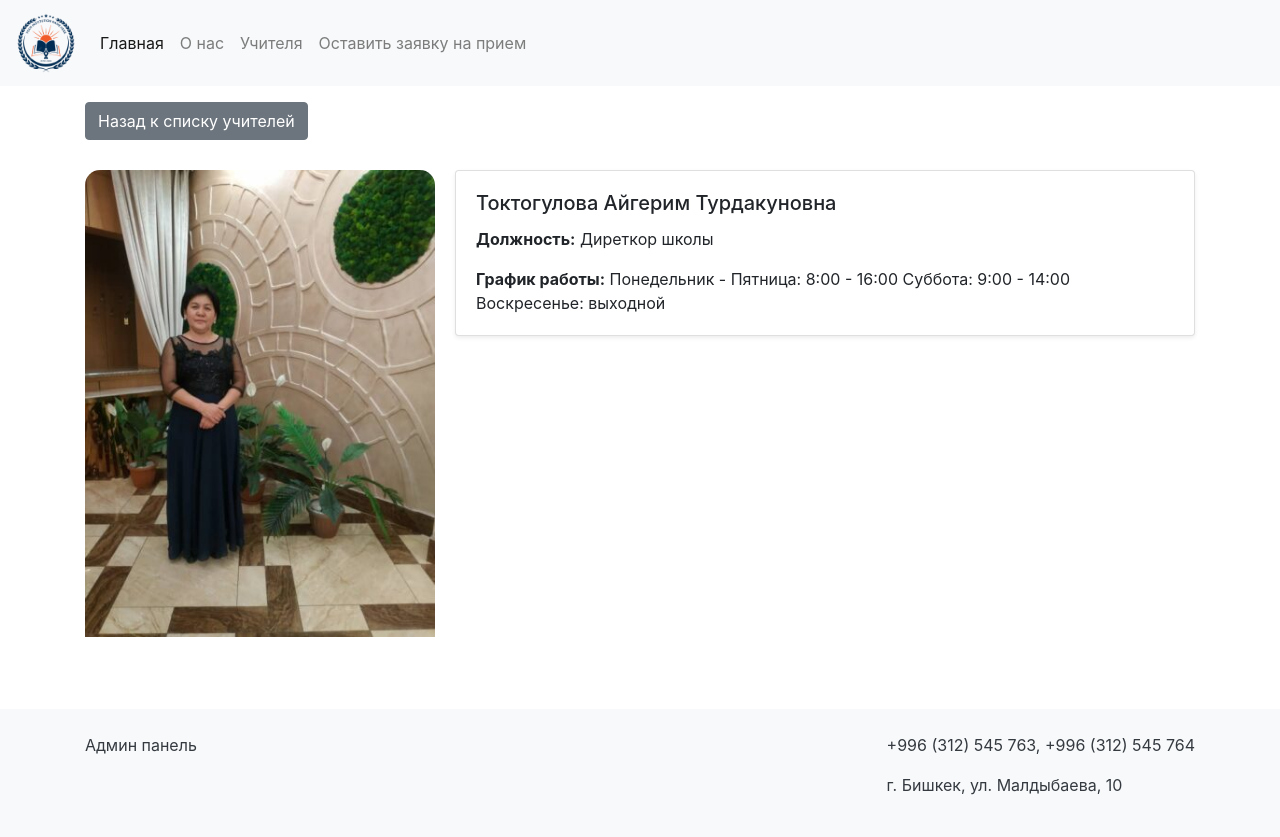
After one commit to lepri4dw/school_website, a Django app: page /teachers/teacher/1/ in a window 1280 px wide. The commit adds this page. Run offline with Django 4.2, Linux system fonts and the light colour scheme; data comes from the database, SQL or seed files in the repository; both versions use the stored data as it was after the commit; some libraries are stand-ins or nearby versions.

Commit message:
Added schedule to teacher's model

```diff
--- a/teachers/models.py
+++ b/teachers/models.py
@@ -1,4 +1,5 @@
 from django.db import models
+
 
 class Teacher(models.Model):
     CATEGORY = (
@@ -10,6 +11,7 @@ class Teacher(models.Model):
     category = models.CharField(max_length=100, choices=CATEGORY, verbose_name='Выберите категорию')
     profession = models.CharField(max_length=100, verbose_name='Введите полное название должности')
     photo = models.ImageField(blank=True, upload_to='teachers/', verbose_name='Фото')
+    schedule = models.TextField(verbose_name='Введите график работы')
 
     def __str__(self):
         return self.name
--- a/teachers/urls.py
+++ b/teachers/urls.py
@@ -3,5 +3,6 @@ from . import views
 
 urlpatterns = [
     path('', views.get_teachers, name='teachers'),
-    path('<str:category>/', views.get_teachers, name='teachers_by_category')
+    path('<str:category>/', views.get_teachers, name='teachers_by_category'),
+    path('teacher/<int:pk>/', views.teacher_detail, name='teacher_detail'),
 ]
--- a/teachers/views.py
+++ b/teachers/views.py
@@ -1,4 +1,4 @@
-from django.shortcuts import render
+from django.shortcuts import render, get_object_or_404
 from .models import Teacher
 
 def get_teachers(request, category=None):
@@ -7,3 +7,7 @@ def get_teachers(request, category=None):
     else:
         teachers = Teacher.objects.all()
     return render(request, 'teachers.html', {'teachers': teachers, 'category': category})
+
+def teacher_detail(request, pk):
+    teacher = get_object_or_404(Teacher, pk=pk)
+    return render(request, 'teacher_detail.html', {'teacher': teacher})
--- a/templates/header_and_footer/header.html
+++ b/templates/header_and_footer/header.html
@@ -9,7 +9,7 @@
 </head>
 <body>
 <nav class="navbar navbar-expand-lg navbar-light bg-light fixed-top">
-    <a class="navbar-brand" href="#"><img src="../../media/logo.png" alt="" width="60" height="60"></a>
+    <a class="navbar-brand" href="#"><img src="../../../media/logo.png" alt="" width="60" height="60"></a>
     <button class="navbar-toggler" type="button" data-toggle="collapse" data-target="#navbarNav"
             aria-controls="navbarNav" aria-expanded="false" aria-label="Toggle navigation">
         <span class="navbar-toggler-icon"></span>
--- /dev/null
+++ b/templates/teacher_detail.html
@@ -0,0 +1,25 @@
+{% include 'header_and_footer/header.html' %}
+<style>
+    .card-img-top {
+        border-radius: 15px 15px 0 0;
+        width: 350px;
+        height: auto;
+        display: block;
+        margin: 0 auto;
+    }
+</style>
+<div class="container">
+    <a href="{% url 'teachers' %}" class="btn btn-secondary" style="margin: 30px 0;">Назад к списку учителей</a>
+    <div class="mb-4 d-flex">
+        <div style="margin-right: 20px"><img src="{% if teacher.photo %}{{ teacher.photo.url }}{% else %}../../../media/empty.png{% endif %}"
+                 class="card-img-top" alt="{{ teacher.name }}"></div>
+        <div class="card h-100 shadow-sm">
+            <div class="card-body">
+                <h5 class="card-title">{{ teacher.name }}</h5>
+                <p class="card-text"><strong>Должность:</strong> {{ teacher.profession }}</p>
+                <p class="card-text"><strong>График работы:</strong> {{ teacher.schedule }}</p>
+            </div>
+        </div>
+    </div>
+</div>
+{% include 'header_and_footer/footer.html' %}
--- a/templates/teachers.html
+++ b/templates/teachers.html
@@ -24,6 +24,7 @@
                             <div class="card-body">
                                 <h5 class="card-title">{{ teacher.name }}</h5>
                                 <p class="card-text">{{ teacher.profession }}</p>
+                                <a href="{% url 'teacher_detail' teacher.pk %}" class="btn btn-primary">Подробнее</a>
                             </div>
                         </div>
                     </div>
```
Also changed, not shown: db.sqlite3, static/css/style.css (line endings or trailing spaces), teachers/migrations/0005_teacher_schedule.py (added).
